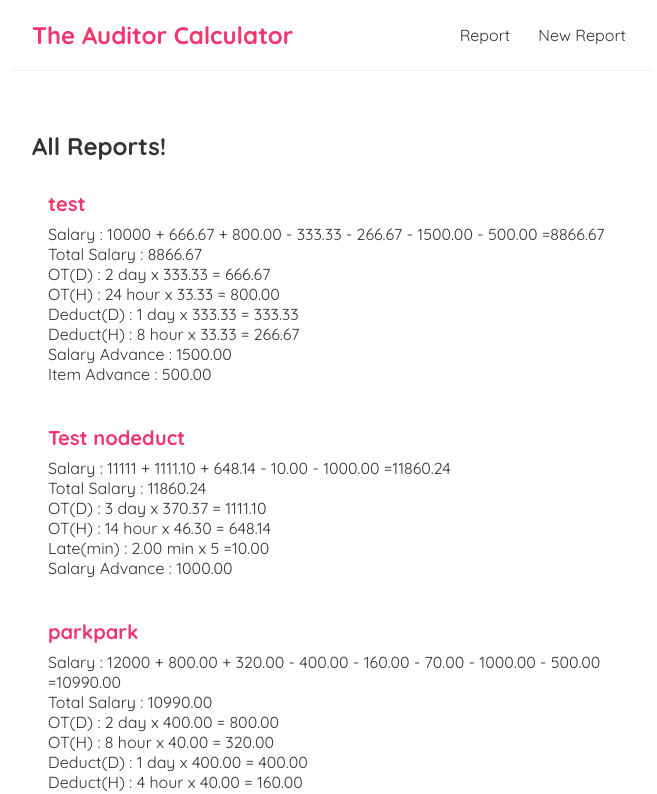
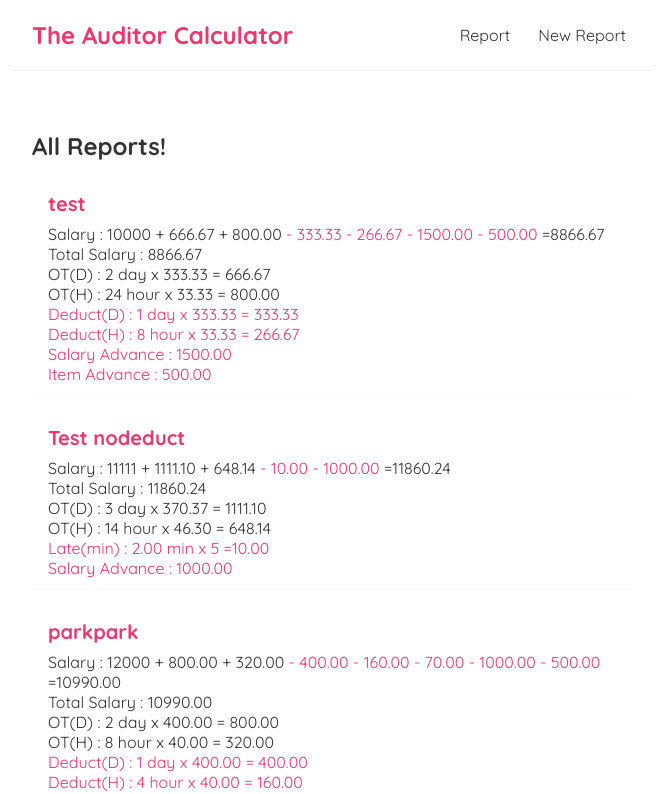
Before and after one commit to Parkkung/Auditor-calculator, a React (Create React App) app: page / in a window 1280 px wide. Shown: the top 794 px of the page, without its empty margins (308-965 px from the left). Built offline with nearby package versions, Linux system fonts and the light colour scheme; data requests are answered from the project's data file.

Commit message:
red deduct

```diff
--- a/package.json
+++ b/package.json
@@ -17,7 +17,7 @@
   "scripts": {
     "start": "react-scripts start",
     "build": "react-scripts build",
-    "deploy" : "react-scripts build && npx json-server --watch data/db.json --port 8000",
+    "deploy" : "react-scripts build && npx json-server --watch data/db.json --port 8000 && ",
     "test": "react-scripts test",
     "eject": "react-scripts eject"
   },
--- a/src/ReportList.js
+++ b/src/ReportList.js
@@ -69,18 +69,18 @@ const ReportList = (props) => {
                     <Link to={`/reports/${report.id}`}>
                     <h2> { report.name}</h2>
                     <p> Salary : {report.base !== 0 && report.base}  {report.otd !== 0 && <span> + {(report.otd*(report.base/report.day)).toFixed(2)}</span>}
-                    {report.oth !== 0 && <span> + {(report.oth*((report.base/report.day)/report.hour)).toFixed(2)}</span>} {report.deductd !== 0 && <span> - {(report.deductd*(report.base/report.day)).toFixed(2)}</span>}
-                    {report.deducth !== 0 && <span> - {(report.deducth*((report.base/report.day)/report.hour)).toFixed(2)}</span>} {report.late !== 0 && <span> - {(report.late*5).toFixed(2)}</span>}
-                    {report.sadvance !== 0 && <span> - {(report.sadvance*1).toFixed(2)}</span>} {report.iadvance !== 0 && <span> - {(report.iadvance*1).toFixed(2)}</span>} =
+                    {report.oth !== 0 && <span> + {(report.oth*((report.base/report.day)/report.hour)).toFixed(2)}</span>} {report.deductd !== 0 && <span className="deduct"> - {(report.deductd*(report.base/report.day)).toFixed(2)}</span>}
+                    {report.deducth !== 0 && <span className="deduct"> - {(report.deducth*((report.base/report.day)/report.hour)).toFixed(2)}</span>} {report.late !== 0 && <span className="deduct"> - {(report.late*5).toFixed(2)}</span>}
+                    {report.sadvance !== 0 && <span className="deduct"> - {(report.sadvance*1).toFixed(2)}</span>} {report.iadvance !== 0 && <span className="deduct">  - {(report.iadvance*1).toFixed(2)}</span>} =
                     {(parseInt(report.base) + parseFloat(report.otd*(report.base/report.day)) + parseFloat(report.oth*((report.base/report.day)/report.hour)) - parseFloat(report.deductd*(report.base/report.day)) - parseFloat(report.deducth*((report.base/report.day)/report.hour)) - parseInt(report.late*5) - parseInt(report.sadvance) - parseInt(report.iadvance)).toFixed(2)}</p>
                     <p> Total Salary : {(parseInt(report.base) + parseFloat(report.otd*(report.base/report.day)) + parseFloat(report.oth*((report.base/report.day)/report.hour)) - parseFloat(report.deductd*(report.base/report.day)) - parseFloat(report.deducth*((report.base/report.day)/report.hour)) - parseInt(report.late*5) - parseInt(report.sadvance) - parseInt(report.iadvance)).toFixed(2)}</p>
                     {report.otd !== 0 && <p>OT(D) : {report.otd} day x {(parseFloat(report.base/report.day)).toFixed(2)} = {parseFloat(report.otd*(report.base/report.day)).toFixed(2)}</p>}
                     {report.oth !== 0 && <p>OT(H) : {report.oth} hour x {(parseFloat(report.base/report.day/report.hour).toFixed(2))} = {parseFloat(report.oth*((report.base/report.day)/report.hour)).toFixed(2)}</p>}
-                    {report.deductd !== 0 && <p>Deduct(D) : {report.deductd} day x {(parseFloat(report.base/report.day)).toFixed(2)} = {parseFloat(report.deductd*(report.base/report.day)).toFixed(2)}</p>}
-                    {report.deducth !== 0 && <p>Deduct(H) : {report.deducth} hour x {(parseFloat(report.base/report.day/report.hour).toFixed(2))} = {parseFloat(report.deducth*((report.base/report.day)/report.hour)).toFixed(2)}</p>}
-                    {report.late !== 0 && <p>Late(min) : {(report.late*1).toFixed(2)} min x 5 ={(report.late*5).toFixed(2)}</p>}
-                    {report.sadvance !== 0 && <p> Salary Advance : {(report.sadvance*1).toFixed(2)}</p>}
-                    {report.iadvance !== 0 && <p> Item Advance : {(report.iadvance*1).toFixed(2)}</p>}
+                    {report.deductd !== 0 && <p className="deduct">Deduct(D) : {report.deductd} day x {(parseFloat(report.base/report.day)).toFixed(2)} = {parseFloat(report.deductd*(report.base/report.day)).toFixed(2)}</p>}
+                    {report.deducth !== 0 && <p className="deduct">Deduct(H) : {report.deducth} hour x {(parseFloat(report.base/report.day/report.hour).toFixed(2))} = {parseFloat(report.deducth*((report.base/report.day)/report.hour)).toFixed(2)}</p>}
+                    {report.late !== 0 && <p className="deduct">Late(min) : {(report.late*1).toFixed(2)} min x 5 ={(report.late*5).toFixed(2)}</p>}
+                    {report.sadvance !== 0 && <p className="deduct"> Salary Advance : {(report.sadvance*1).toFixed(2)}</p>}
+                    {report.iadvance !== 0 && <p className="deduct"> Item Advance : {(report.iadvance*1).toFixed(2)}</p>}
                     </Link>
                 </div>
             ))}
--- a/src/index.css
+++ b/src/index.css
@@ -50,6 +50,9 @@
 .report-preview a{
   text-decoration: none;
 }
+.deduct{
+  color: #f1356d;
+}
 
 /* report details page */
 .report-details h2 {
```
